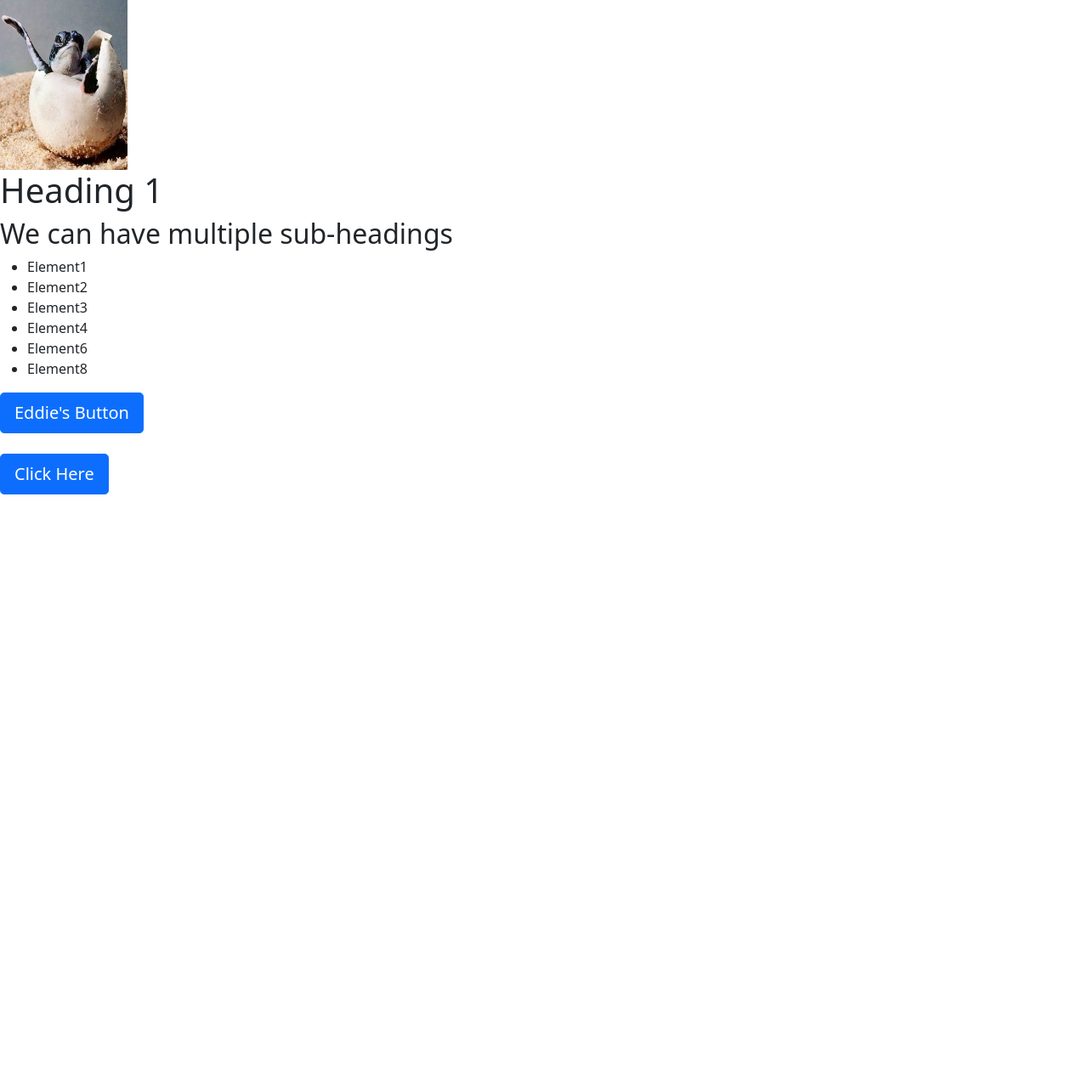
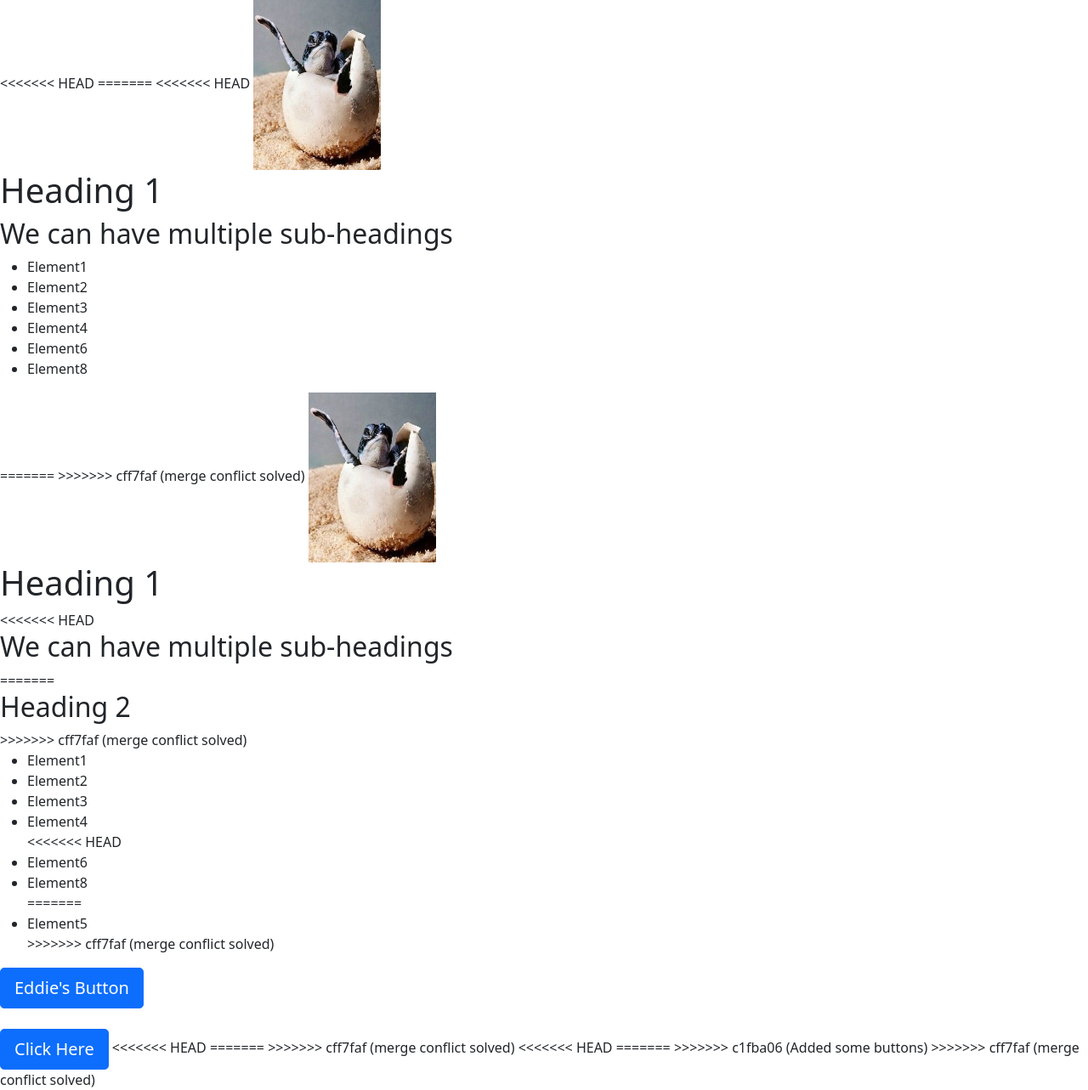
Before and after one commit to bocacode/turtle-project, a Flask app: page / in a window 1280 px wide. Shown: the whole page at 85% size. Before the commit the page ends 582 px from the top, so only its background shows below. Run offline with Flask 2, Linux system fonts and the light colour scheme; some libraries are stand-ins or nearby versions.

Commit message:
merge conflict solved

```diff
--- a/templates/index.html
+++ b/templates/index.html
@@ -1,7 +1,32 @@
 <!DOCTYPE html>
 <html lang="en">
+<<<<<<< HEAD
 <head>
     <title>Title</title>
+=======
+<<<<<<< HEAD
+    <head>
+        <title>Title</title>
+    </head>
+    <body>
+        <img src="static/turtle.jpg" width="150" height="200">
+        <h1>Heading 1</h1>
+        <h2>We can have multiple sub-headings</h2>
+        <ul>
+            <li>Element1</li>
+            <li>Element2</li>
+            <li>Element3</li>
+            <li>Element4</li>
+            <li>Element6</li>
+            <li>Element8</li>
+        </ul>
+    </body>
+</html>
+=======
+
+<head>
+    <title>Another Title</title>
+>>>>>>> cff7faf (merge conflict solved)
     <meta charset="utf-8">
     <meta name="viewport" content="width=device-width, initial-scale=1">
     <link href="https://cdn.jsdelivr.net/npm/bootstrap@5.0.2/dist/css/bootstrap.min.css" rel="stylesheet"
@@ -11,14 +36,22 @@
 <body>
     <img src="static/turtle.jpg" width="150" height="200">
     <h1>Heading 1</h1>
+<<<<<<< HEAD
     <h2>We can have multiple sub-headings</h2>
+=======
+    <h2>Heading 2</h2>
+>>>>>>> cff7faf (merge conflict solved)
     <ul>
         <li>Element1</li>
         <li>Element2</li>
         <li>Element3</li>
         <li>Element4</li>
+<<<<<<< HEAD
         <li>Element6</li>
         <li>Element8</li>
+=======
+        <li>Element5</li>
+>>>>>>> cff7faf (merge conflict solved)
     </ul>
     <button id="mine" class="btn btn-primary btn-lg mb-4">Eddie's Button</button><br>
     <!-- Button trigger modal -->
@@ -47,12 +80,22 @@
 <script src="https://cdn.jsdelivr.net/npm/bootstrap@5.0.2/dist/js/bootstrap.bundle.min.js"
     integrity="sha384-MrcW6ZMFYlzcLA8Nl+NtUVF0sA7MsXsP1UyJoMp4YLEuNSfAP+JcXn/tWtIaxVXM"
     crossorigin="anonymous"></script>
+<<<<<<< HEAD
 <script src="https://code.jquery.com/jquery-3.6.1.js"
         integrity="sha256-3zlB5s2uwoUzrXK3BT7AX3FyvojsraNFxCc2vC/7pNI=" crossorigin="anonymous"></script>
+=======
+<!-- <script src="https://code.jquery.com/jquery-3.6.1.js"
+        integrity="sha256-3zlB5s2uwoUzrXK3BT7AX3FyvojsraNFxCc2vC/7pNI=" crossorigin="anonymous"></script> -->
+>>>>>>> cff7faf (merge conflict solved)
 <script>
     $('#mine').on('click', () => {
         alert('Hello, from Eddie and Mido!');
     })
 </script>
 
+<<<<<<< HEAD
 </html>
+=======
+</html>
+>>>>>>> c1fba06 (Added some buttons)
+>>>>>>> cff7faf (merge conflict solved)
```
